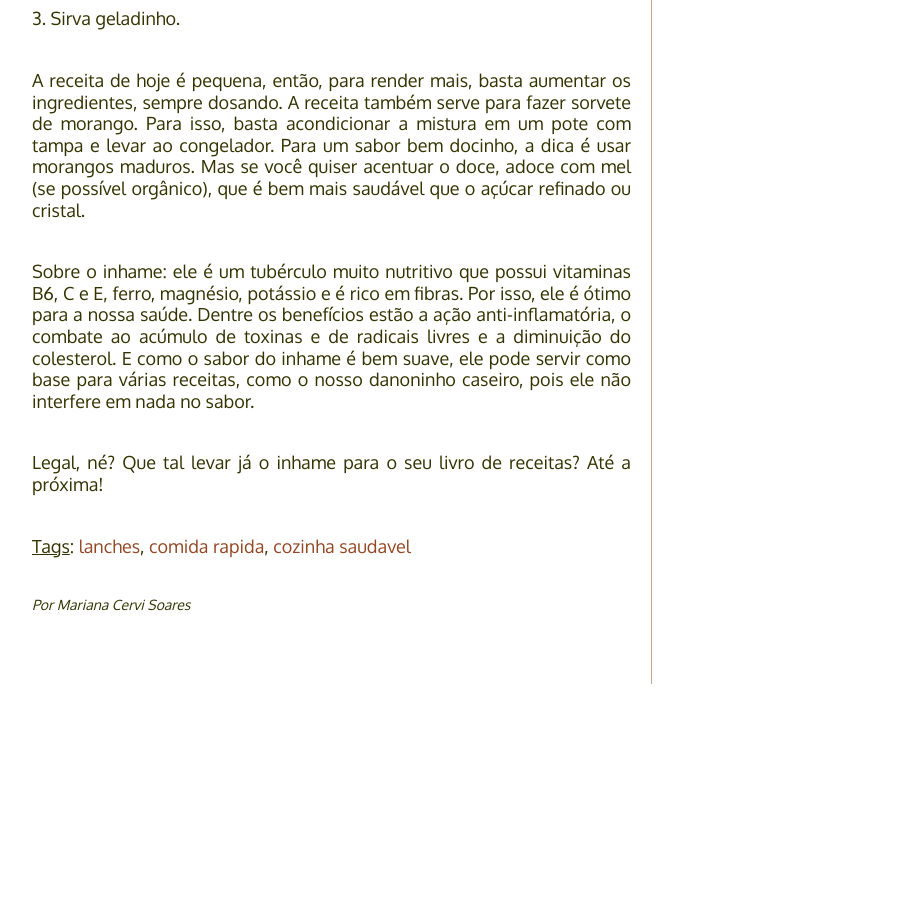
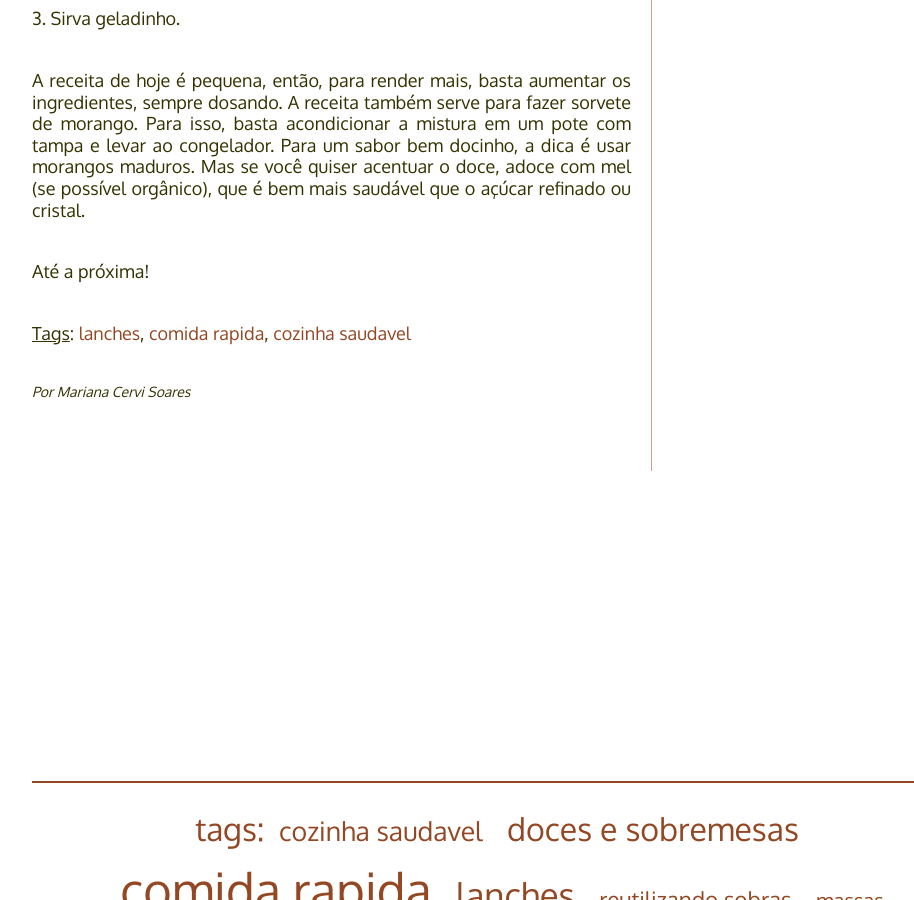
Before and after one commit to PaneladePau/paneladepau-jekyll-blog, a Jekyll site: the page built from _posts/2016-01-17-danoninho-saudavel.md, in a window 1280 px wide and 900 px high, scrolled down 1143 px. Shown: the whole window, without its empty margins (138-1052 px from the left). Built offline with Jekyll 4.4.1, drawn with Linux system fonts in a browser that asks for light colours; nearby versions of some CDN libraries; some web fonts are replaced; Markdown is read by kramdown in place of the engine named in the settings.

Commit message:
“update”

```diff
--- a/_posts/2016-01-17-danoninho-saudavel.md
+++ b/_posts/2016-01-17-danoninho-saudavel.md
@@ -32,7 +32,4 @@
 
 A receita de hoje é pequena, então, para render mais, basta aumentar os ingredientes, sempre dosando. A receita também serve para fazer sorvete de morango. Para isso, basta acondicionar a mistura em um pote com tampa e levar ao congelador. Para um sabor bem docinho, a dica é usar morangos maduros. Mas se você quiser acentuar o doce, adoce com mel (se possível orgânico), que é bem mais saudável que o açúcar refinado ou cristal.
 
-Sobre o inhame: ele é um tubérculo muito nutritivo que possui vitaminas B6, C e E, ferro, magnésio, potássio e é rico em fibras. Por isso, ele é ótimo para a nossa saúde. Dentre os benefícios estão a ação anti-inflamatória, o combate ao acúmulo de toxinas e de radicais livres e a diminuição do colesterol. E como o sabor do inhame é bem suave, ele pode servir como base para várias receitas, como o nosso danoninho caseiro, pois ele não interfere em nada no sabor.
-
-Legal, né? Que tal levar já o inhame para o seu livro de receitas?
 Até a próxima!
```
Also changed, not shown: img/fotos-dos-posts/danoninho-saudavel.jpg.
